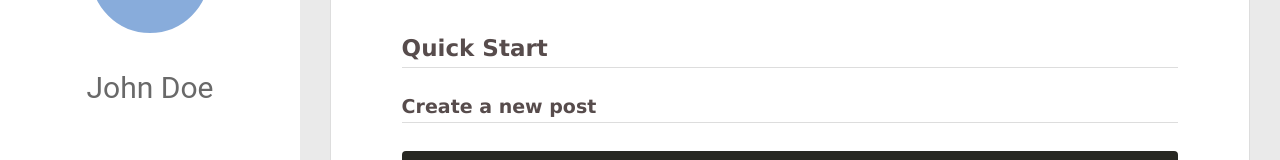
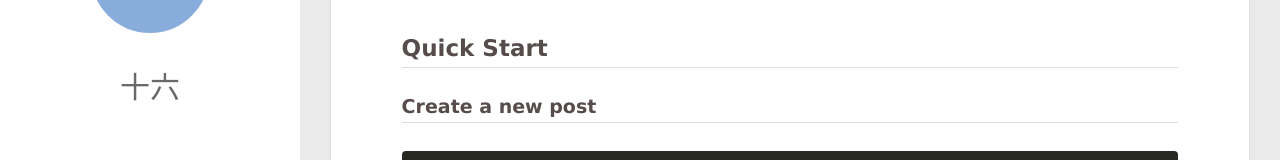
Before and after one commit to slychm/slychm.github.io, a plain HTML site: page index.html in a window 1280 px wide. Shown: the part 202-362 px from the top of the page. Drawn offline with Linux system fonts and the light colour scheme; no server answers.

Commit message:
Site updated: 2018-01-16 19:30:15

```diff
--- a/index.html
+++ b/index.html
@@ -45,7 +45,7 @@
 			<img src="" class="js-avatar">
 		</a>
 		<hgroup>
-		  <h1 class="header-author"><a href="/">John Doe</a></h1>
+		  <h1 class="header-author"><a href="/">十六</a></h1>
 		</hgroup>
 
 
```
